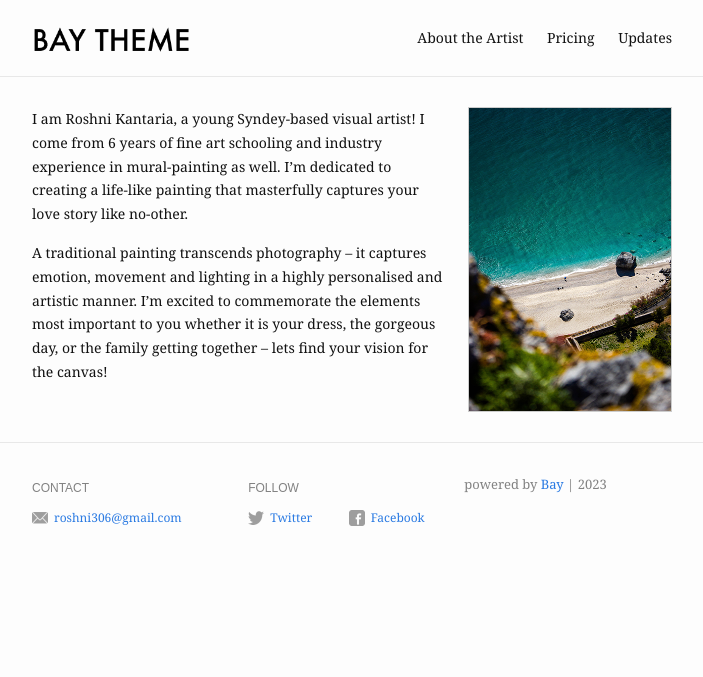
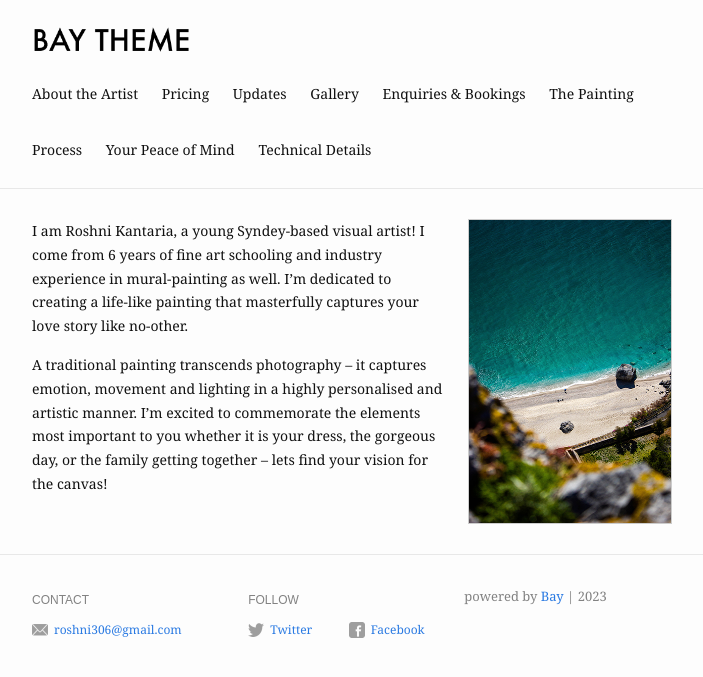
Before and after one commit to roshnikantaria/roshnikantaria.github.io, a Jekyll site: the page built from index.md, in a window 1280 px wide. Shown: the top 677 px of the page, without its empty margins (288-991 px from the left). Built offline with Jekyll 4.4.1, drawn with Linux system fonts in a browser that asks for light colours.

Commit message:
Update _config.yml

```diff
--- a/_config.yml
+++ b/_config.yml
@@ -15,6 +15,11 @@ header:
       slug: /
     - name: Pricing
     - name: Updates
+    - name: Gallery
+    - name: Enquiries & Bookings
+    - name: The Painting Process
+    - name: Your Peace of Mind
+    - name: Technical Details
 
 footer:
   show_powered_by: true
```
